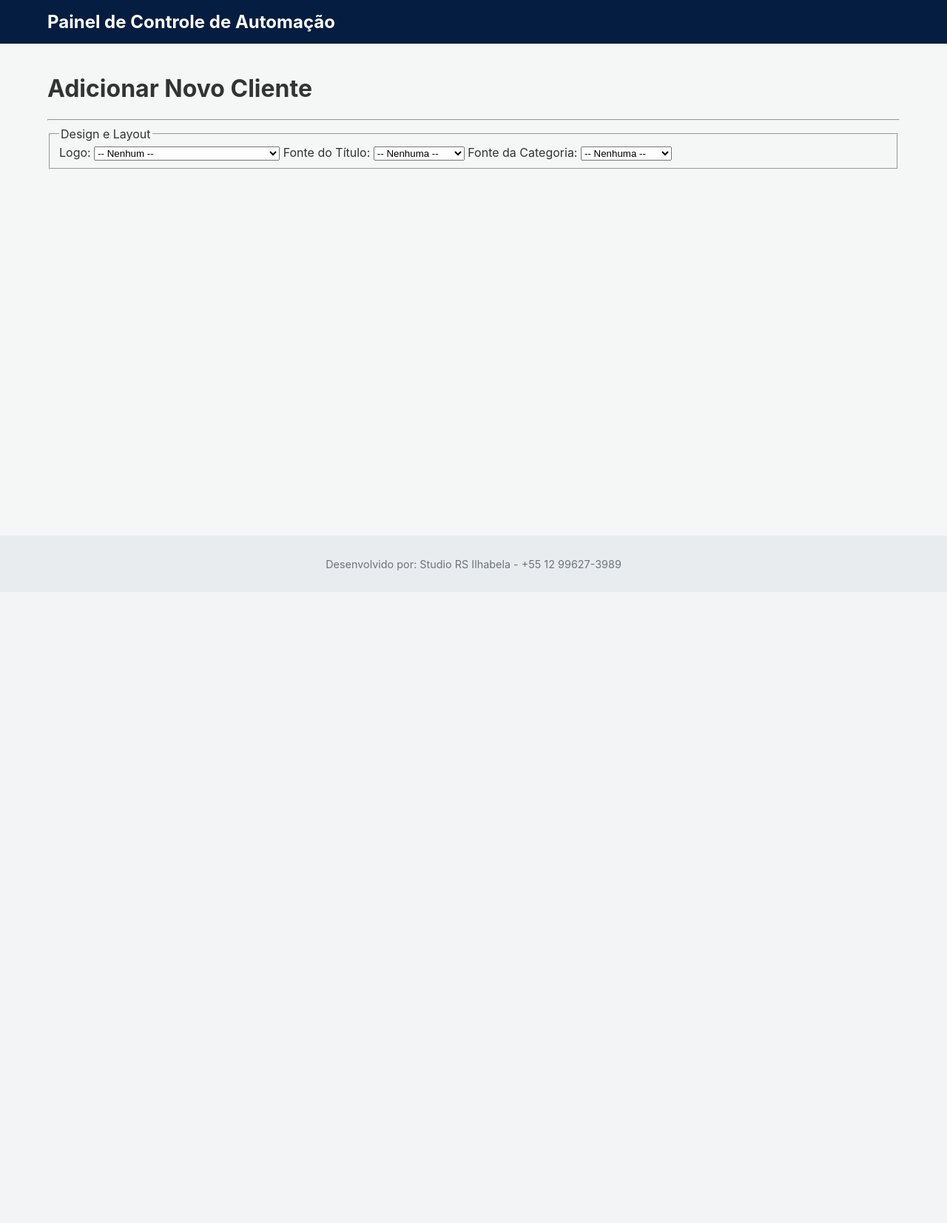
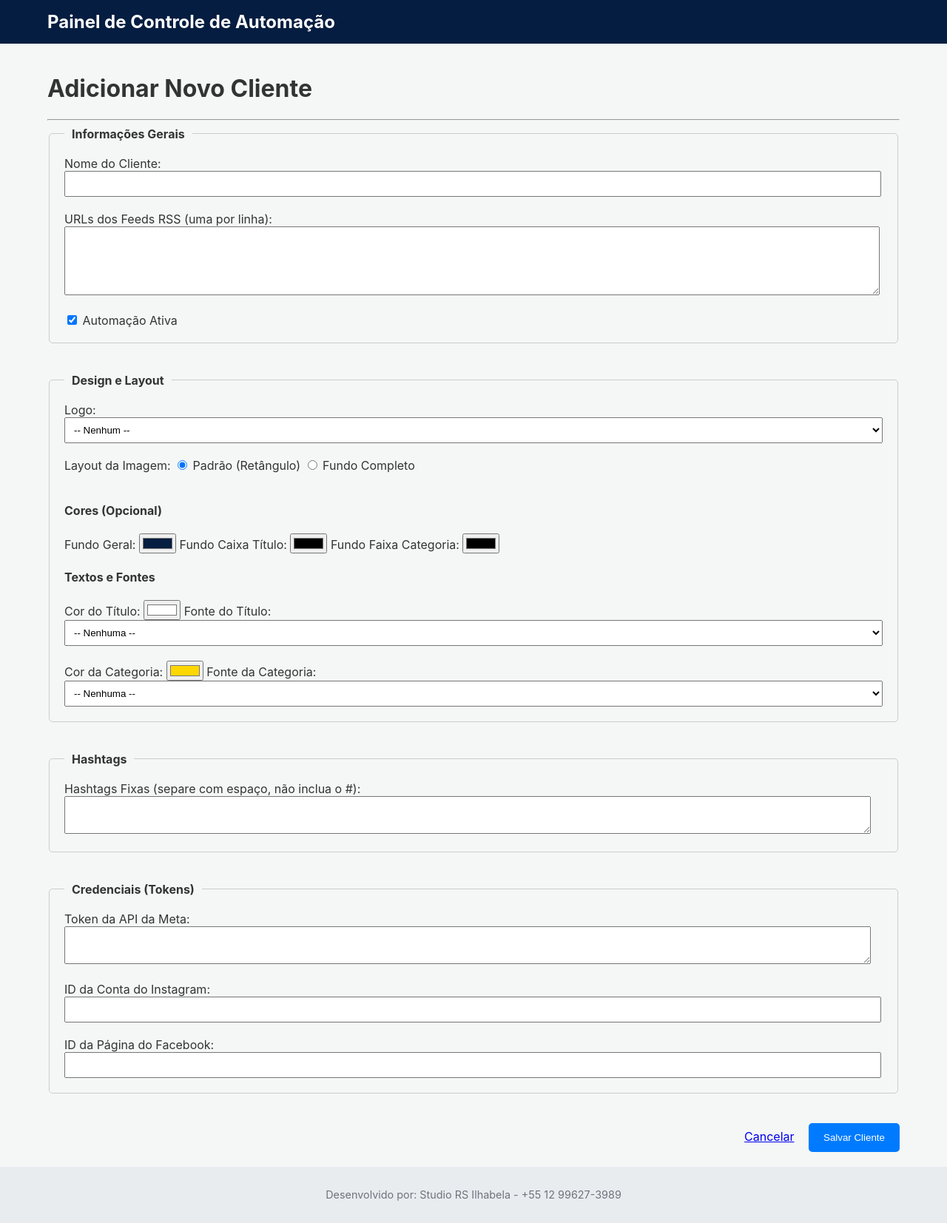
Before and after one commit to automacaoricardo33/rs-autoposter-social, a Flask app: page /adicionar in a window 1280 px wide. Shown: the whole page at 74% size. Before the commit the page ends 771 px from the top, so only its background shows below. Run offline with Flask 3, Linux system fonts and the light colour scheme; some libraries are stand-ins or nearby versions.

Commit message:
Update adicionar_cliente.html

```diff
--- a/templates/adicionar_cliente.html
+++ b/templates/adicionar_cliente.html
@@ -1,35 +1,94 @@
 {% extends "base.html" %}
+
+{% block title %}
+Adicionar Novo Cliente
+{% endblock %}
+
 {% block content %}
   <h1>Adicionar Novo Cliente</h1>
   <hr>
-  <form method="post">
-    <fieldset>
-        <legend>Design e Layout</legend>
+
+  <form method="post" style="display: flex; flex-direction: column; gap: 20px;">
+
+    <fieldset style="border: 1px solid #ccc; padding: 20px; border-radius: 5px; margin-bottom: 20px;">
+        <legend style="font-weight: bold; padding: 0 10px;">Informações Gerais</legend>
+        <label for="nome_cliente">Nome do Cliente:</label>
+        <input type="text" name="nome_cliente" id="nome_cliente" required style="width: 98%; padding: 8px;">
+        <br><br>
+        <label for="rss_urls">URLs dos Feeds RSS (uma por linha):</label>
+        <textarea name="rss_urls" id="rss_urls" required rows="5" style="width: 98%; padding: 8px;"></textarea>
+        <br><br>
+        <label><input type="checkbox" name="ativo" checked> Automação Ativa</label>
+    </fieldset>
+
+    <fieldset style="border: 1px solid #ccc; padding: 20px; border-radius: 5px; margin-bottom: 20px;">
+        <legend style="font-weight: bold; padding: 0 10px;">Design e Layout</legend>
 
         <label for="logo_path">Logo:</label>
-        <select name="logo_path" id="logo_path">
+        <select name="logo_path" id="logo_path" style="width: 100%; padding: 8px;">
             <option value="">-- Nenhum --</option>
             {% for imagem in imagens %}
                 <option value="{{ imagem }}">{{ imagem }}</option>
             {% endfor %}
         </select>
+        <br><br>
 
+        <label>Layout da Imagem:</label>
+        <label><input type="radio" name="layout_imagem" value="padrão" checked> Padrão (Retângulo)</label>
+        <label><input type="radio" name="layout_imagem" value="fundo_completo"> Fundo Completo</label>
+        <br><br>
+
+        <h4>Cores (Opcional)</h4>
+        <label for="cor_fundo_geral">Fundo Geral:</label>
+        <input type="color" name="cor_fundo_geral" id="cor_fundo_geral" value="#051d40">
+        <label for="cor_caixa_titulo">Fundo Caixa Título:</label>
+        <input type="color" name="cor_caixa_titulo" id="cor_caixa_titulo">
+        <label for="cor_faixa_categoria">Fundo Faixa Categoria:</label>
+        <input type="color" name="cor_faixa_categoria" id="cor_faixa_categoria">
+
+        <h4>Textos e Fontes</h4>
+        <label for="cor_texto_titulo">Cor do Título:</label>
+        <input type="color" name="cor_texto_titulo" id="cor_texto_titulo" value="#FFFFFF">
         <label for="fonte_titulo_path">Fonte do Título:</label>
-        <select name="fonte_titulo_path" id="fonte_titulo_path">
+        <select name="fonte_titulo_path" id="fonte_titulo_path" style="width: 100%; padding: 8px;">
             <option value="">-- Nenhuma --</option>
             {% for fonte in fontes %}
                 <option value="{{ fonte }}">{{ fonte }}</option>
             {% endfor %}
         </select>
-
+        <br><br>
+        <label for="cor_texto_categoria">Cor da Categoria:</label>
+        <input type="color" name="cor_texto_categoria" id="cor_texto_categoria" value="#FFD700">
         <label for="fonte_categoria_path">Fonte da Categoria:</label>
-        <select name="fonte_categoria_path" id="fonte_categoria_path">
+        <select name="fonte_categoria_path" id="fonte_categoria_path" style="width: 100%; padding: 8px;">
             <option value="">-- Nenhuma --</option>
             {% for fonte in fontes %}
                 <option value="{{ fonte }}">{{ fonte }}</option>
             {% endfor %}
         </select>
-        </fieldset>
+    </fieldset>
 
-    </form>
+    <fieldset style="border: 1px solid #ccc; padding: 20px; border-radius: 5px; margin-bottom: 20px;">
+        <legend style="font-weight: bold; padding: 0 10px;">Hashtags</legend>
+        <label for="hashtags_fixas">Hashtags Fixas (separe com espaço, não inclua o #):</label>
+        <textarea name="hashtags_fixas" id="hashtags_fixas" rows="3" style="width: 98%;"></textarea>
+    </fieldset>
+
+    <fieldset style="border: 1px solid #ccc; padding: 20px; border-radius: 5px; margin-bottom: 20px;">
+        <legend style="font-weight: bold; padding: 0 10px;">Credenciais (Tokens)</legend>
+        <label for="meta_api_token">Token da API da Meta:</label>
+        <textarea name="meta_api_token" id="meta_api_token" rows="3" style="width: 98%;"></textarea>
+        <br><br>
+        <label for="instagram_id">ID da Conta do Instagram:</label>
+        <input type="text" name="instagram_id" id="instagram_id" style="width: 98%; padding: 8px;">
+        <br><br>
+        <label for="facebook_page_id">ID da Página do Facebook:</label>
+        <input type="text" name="facebook_page_id" id="facebook_page_id" style="width: 98%; padding: 8px;">
+    </fieldset>
+
+    <div style="text-align: right;">
+      <a href="/" style="margin-right: 15px;">Cancelar</a>
+      <button type="submit" style="background-color: #007bff; color: white; padding: 12px 20px; border: none; border-radius: 5px; cursor: pointer;">Salvar Cliente</button>
+    </div>
+  </form>
 {% endblock %}
```
